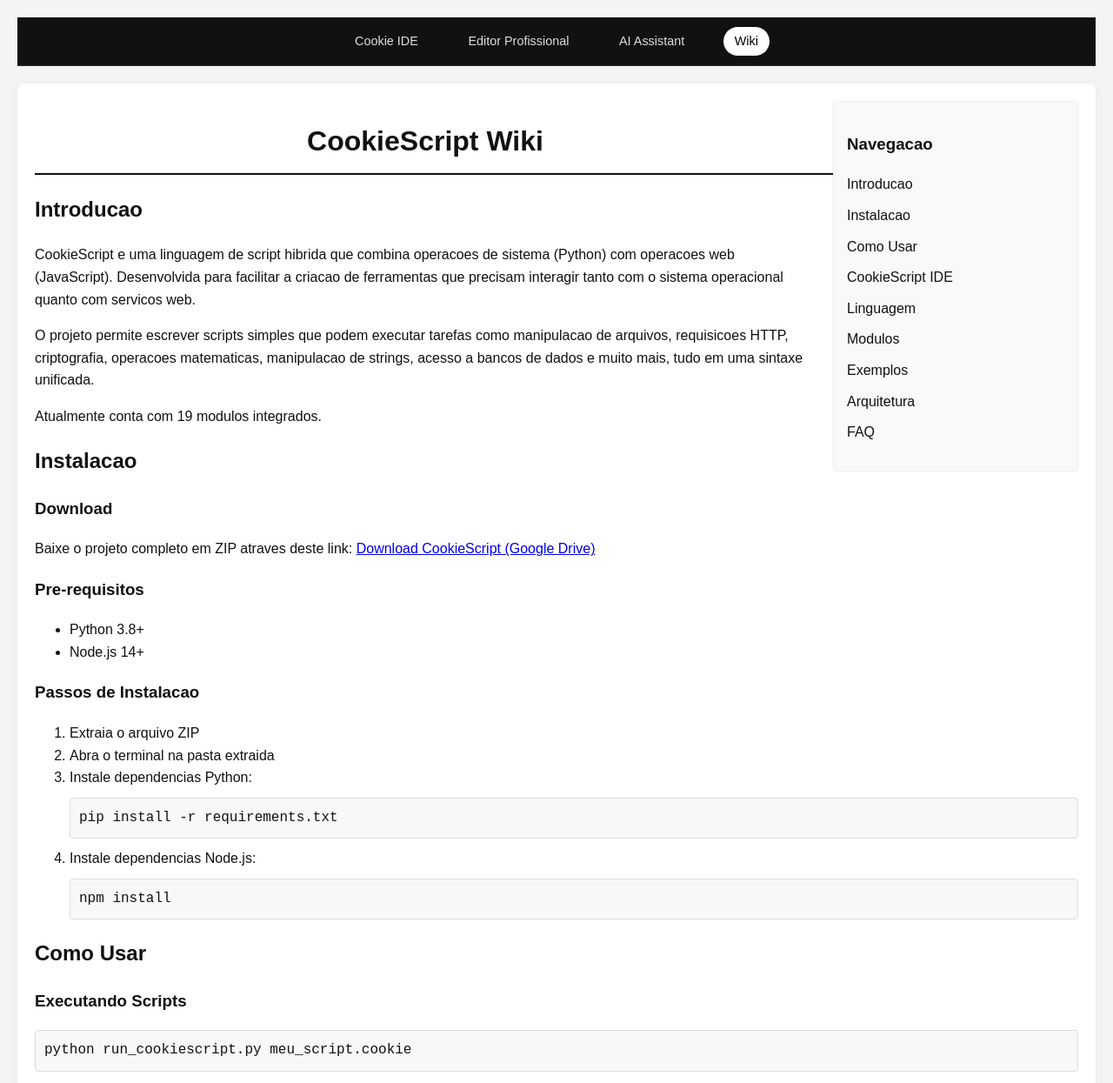
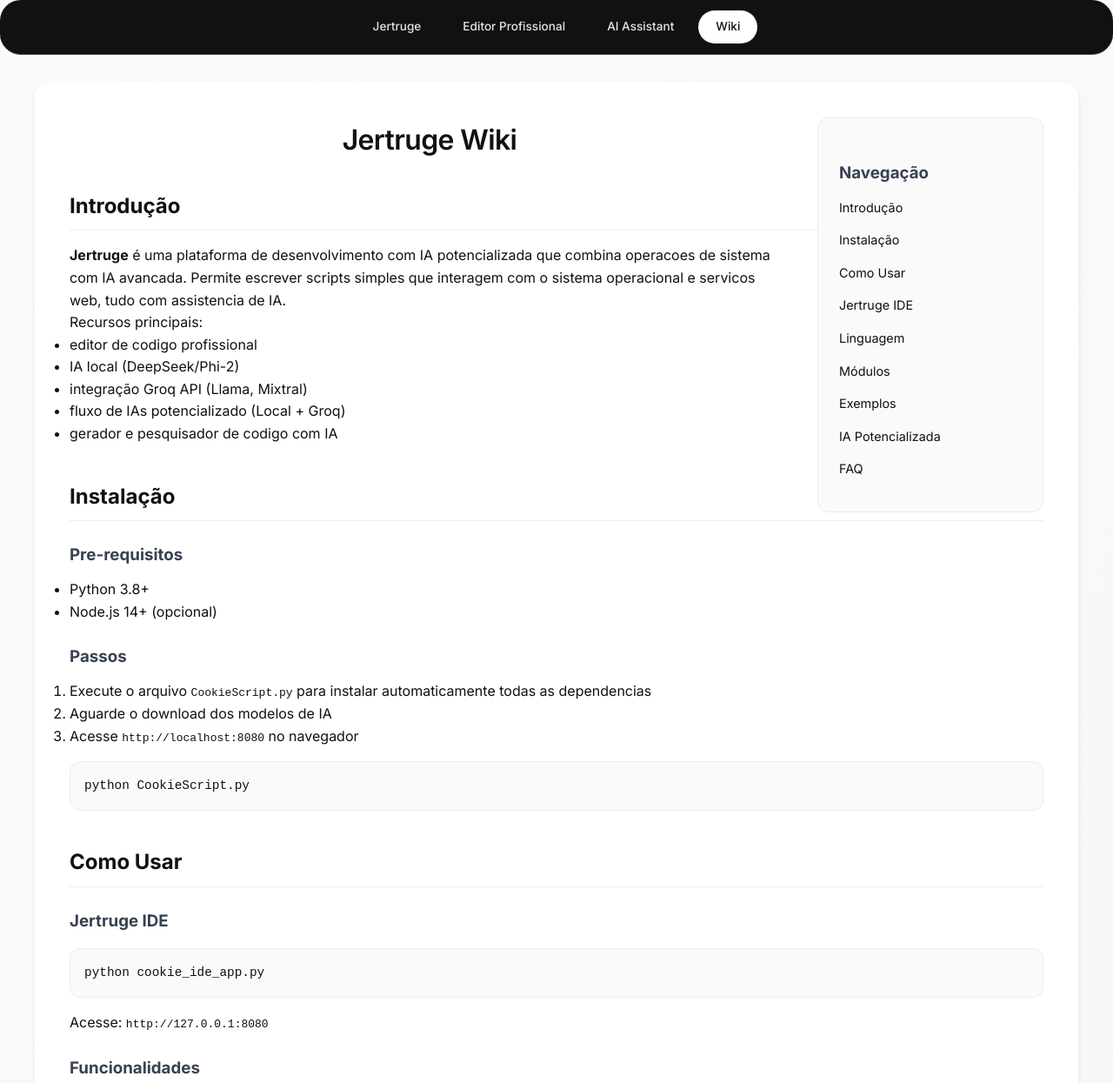
Before and after one commit to danielmcota14-byte/cookiescript, a website: page index2.html in a window 1280 px wide. Shown: the top 1245 px of the page at 87% size. Drawn offline with Linux system fonts and the light colour scheme.

Commit message:
Atualizar o index2.html

```diff
--- a/index2.html
+++ b/index2.html
@@ -3,111 +3,323 @@
 <head>
     <meta charset="UTF-8">
     <meta name="viewport" content="width=device-width, initial-scale=1.0">
-    <title>CookieScript Wiki - Documentacao</title>
+    <title>Jertruge Wiki - Documentação e Guia</title>
+    <link href="https://fonts.googleapis.com/css2?family=Inter:wght@300;400;500;600;700&display=swap" rel="stylesheet">
     <style>
+        :root {
+            --primary: #111;
+            --primary-light: #333;
+            --accent: #0070f3;
+            --accent-dark: #0051a2;
+            --success: #10b981;
+            --gray-50: #fafafa;
+            --gray-100: #f5f5f5;
+            --gray-200: #eeeeee;
+            --gray-300: #e5e5e5;
+            --gray-500: #6b7280;
+            --gray-700: #374151;
+            --shadow-sm: 0 1px 2px rgba(0,0,0,0.05);
+            --shadow-md: 0 4px 6px rgba(0,0,0,0.07);
+            --radius-md: 12px;
+            --radius-lg: 16px;
+        }
+
+        * { margin: 0; padding: 0; box-sizing: border-box; }
         body {
-            font-family: Arial, sans-serif;
+            font-family: 'Inter', system-ui, -apple-system, 'Segoe UI', Roboto, sans-serif;
             line-height: 1.6;
-            margin: 0;
-            padding: 20px;
-            background-color: #f4f4f4;
-            color: #111;
+            background: linear-gradient(135deg, var(--gray-50) 0%, var(--gray-100) 100%);
+            color: var(--primary);
         }
+
         .global-nav {
-            background: #111;
-            border-bottom: 1px solid #333;
-            padding: 0.7rem 2rem;
+            background: var(--primary);
+            border-bottom: 1px solid var(--gray-700);
+            padding: 0.75rem 2rem;
             display: flex;
             justify-content: center;
-            gap: 2rem;
+            gap: 0.5rem;
             flex-wrap: wrap;
             position: sticky;
             top: 0;
             z-index: 1100;
-            margin-bottom: 20px;
+            margin-bottom: 2rem;
+            border-radius: 24px;
         }
+
         .global-nav a {
             text-decoration: none;
-            font-size: 0.9rem;
+            font-size: 0.85rem;
             font-weight: 500;
-            color: #ddd;
-            padding: 0.3rem 0.8rem;
-            border-radius: 30px;
-            transition: all 0.2s;
+            color: var(--gray-300);
+            padding: 0.5rem 1.25rem;
+            border-radius: 9999px;
+            transition: all 0.25s;
         }
-        .global-nav a:hover { background: #333; color: white; }
-        .global-nav a.active { background: white; color: black; }
+
+        .global-nav a:hover {
+            background: var(--gray-700);
+            color: white;
+        }
+
+        .global-nav a.active {
+            background: white;
+            color: var(--primary);
+        }
+
         .container {
             max-width: 1200px;
             margin: 0 auto;
-            background-color: white;
-            padding: 20px;
-            border-radius: 8px;
-            box-shadow: 0 0 10px rgba(0,0,0,0.05);
+            background: white;
+            padding: 2.5rem;
+            border-radius: var(--radius-lg);
+            box-shadow: var(--shadow-md);
         }
-        h1, h2, h3 { color: #111; }
-        h1 { text-align: center; border-bottom: 2px solid #111; padding-bottom: 10px; }
+
+        h1 {
+            color: var(--primary);
+            text-align: center;
+            margin-bottom: 2rem;
+            font-weight: 600;
+            letter-spacing: -0.02em;
+        }
+
+        h2 {
+            color: var(--primary);
+            margin: 2rem 0 1rem;
+            padding-bottom: 0.5rem;
+            border-bottom: 1px solid var(--gray-200);
+        }
+
+        h3 { color: var(--gray-700); margin: 1.5rem 0 0.75rem; }
+
         .code {
-            background-color: #f8f8f8;
-            border: 1px solid #ddd;
-            border-radius: 4px;
-            padding: 10px;
-            margin: 10px 0;
-            font-family: 'Courier New', monospace;
+            background: var(--gray-50);
+            border: 1px solid var(--gray-200);
+            border-radius: var(--radius-md);
+            padding: 1rem;
+            margin: 1rem 0;
+            font-family: 'Fira Code', 'Courier New', monospace;
             overflow-x: auto;
-            color: #111;
+            font-size: 0.9rem;
         }
+
         .sidebar {
             float: right;
-            width: 250px;
-            margin-left: 20px;
-            background-color: #f9f9f9;
-            padding: 15px;
-            border-radius: 4px;
-            border: 1px solid #eee;
+            width: 260px;
+            margin-left: 2rem;
+            background: var(--gray-50);
+            padding: 1.5rem;
+            border-radius: var(--radius-md);
+            border: 1px solid var(--gray-200);
         }
-        .sidebar ul { list-style-type: none; padding: 0; }
-        .sidebar li { margin-bottom: 10px; }
-        .sidebar a { text-decoration: none; color: #111; }
-        .sidebar a:hover { text-decoration: underline; }
+
+        .sidebar ul { list-style: none; padding: 0; }
+        .sidebar li { margin-bottom: 0.75rem; }
+        .sidebar a {
+            text-decoration: none;
+            color: var(--primary);
+            font-size: 0.9rem;
+            transition: color 0.2s;
+        }
+        .sidebar a:hover { color: var(--accent); }
+
         .clear { clear: both; }
-        table { width: 100%; border-collapse: collapse; margin: 20px 0; }
-        th, td { border: 1px solid #ddd; padding: 8px; text-align: left; }
-        th { background-color: #f2f2f2; }
+
+        table {
+            width: 100%;
+            border-collapse: collapse;
+            margin: 1.5rem 0;
+            font-size: 0.9rem;
+        }
+
+        th, td {
+            border: 1px solid var(--gray-200);
+            padding: 0.75rem;
+            text-align: left;
+        }
+
+        th {
+            background: var(--gray-100);
+            font-weight: 600;
+            color: var(--gray-700);
+        }
+
+        tr:hover { background: var(--gray-50); }
+
+        section { margin-bottom: 2.5rem; }
+
+        @media (max-width: 768px) {
+            .sidebar {
+                float: none;
+                width: 100%;
+                margin: 1.5rem 0;
+            }
+            .container { padding: 1.5rem; }
+        }
     </style>
 </head>
 <body>
 <div class="global-nav">
-    <a href="cookie_ide.html">Cookie IDE</a>
+    <a href="cookie_ide.html">Jertruge</a>
     <a href="index.html">Editor Profissional</a>
     <a href="index1.html">AI Assistant</a>
     <a href="index2.html" class="active">Wiki</a>
 </div>
+
 <div class="container">
     <div class="sidebar">
-        <h3>Navegacao</h3>
+        <h3>Navegação</h3>
         <ul>
-            <li><a href="#introducao">Introducao</a></li>
-            <li><a href="#instalacao">Instalacao</a></li>
-            <li><a href="#uso">Como Usar</a></li>
-            <li><a href="#ide">CookieScript IDE</a></li>
+            <li><a href="#introducao">Introdução</a></li>
+            <li><a href="#instalacao">Instalação</a></li>
+            <li><a href="#use">Como Usar</a></li>
+            <li><a href="#ide">Jertruge IDE</a></li>
             <li><a href="#linguagem">Linguagem</a></li>
-            <li><a href="#modulos">Modulos</a></li>
+            <li><a href="#modulos">Módulos</a></li>
             <li><a href="#exemplos">Exemplos</a></li>
-            <li><a href="#arquitetura">Arquitetura</a></li>
+            <li><a href="#ia">IA Potencializada</a></li>
             <li><a href="#faq">FAQ</a></li>
         </ul>
     </div>
-    <h1>CookieScript Wiki</h1>
-    <section id="introducao"><h2>Introducao</h2><p>CookieScript e uma linguagem de script hibrida que combina operacoes de sistema (Python) com operacoes web (JavaScript). Desenvolvida para facilitar a criacao de ferramentas que precisam interagir tanto com o sistema operacional quanto com servicos web.</p><p>O projeto permite escrever scripts simples que podem executar tarefas como manipulacao de arquivos, requisicoes HTTP, criptografia, operacoes matematicas, manipulacao de strings, acesso a bancos de dados e muito mais, tudo em uma sintaxe unificada.</p><p>Atualmente conta com 19 modulos integrados.</p></section>
-    <section id="instalacao"><h2>Instalacao</h2><h3>Download</h3><p>Baixe o projeto completo em ZIP atraves deste link: <a href="https://drive.google.com/drive/folders/14sNNVccjmPLFrFIM3cJZNejRYOaHhBzW?usp=sharing" target="_blank">Download CookieScript (Google Drive)</a></p><h3>Pre-requisitos</h3><ul><li>Python 3.8+</li><li>Node.js 14+</li></ul><h3>Passos de Instalacao</h3><ol><li>Extraia o arquivo ZIP</li><li>Abra o terminal na pasta extraida</li><li>Instale dependencias Python: <div class="code">pip install -r requirements.txt</div></li><li>Instale dependencias Node.js: <div class="code">npm install</div></li></ol></section>
-    <section id="uso"><h2>Como Usar</h2><h3>Executando Scripts</h3><div class="code">python run_cookiescript.py meu_script.cookie</div><p>Ou interativamente:</p><div class="code">python run_cookiescript.py</div><h3>Testando WebSocket</h3><div class="code">python server.py<br># Em outro terminal:<br>node cookiescript.js</div><h3>CookieScript IDE</h3><div class="code">python cookie_ide_app.py</div><p>Abra: http://127.0.0.1:9000/</p></section>
-    <section id="ide"><h2>CookieScript IDE</h2><ul><li>Abrir e salvar arquivos CookieScript</li><li>Explorar arquivos do projeto</li><li>Executar scripts usando o interpretador</li><li>Gerar codigo usando Gemini AI ou templates locais</li><li>Instalar dependencias Python e Node.js</li><li>Verificar o status Git e fazer commits</li></ul></section>
-    <section id="linguagem"><h2>Linguagem CookieScript</h2><h3>Sintaxe Basica</h3><p>Tipos: int, float, str, bool, list, dict.</p><div class="code">numero = 42 + 8<br>texto = "Ola" + " Mundo"</div><h3>Estruturas de Controle</h3><div class="code">if numero > 5 { status = "maior" } else { status = "menor" }<br>for item in lista { soma = math.somar(soma, item) }<br>while contador < 10 { contador = math.somar(contador, 1) }</div><h3>Tratamento de Erros</h3><div class="code">try { resultado = math.dividir(10, 0) } catch { erro = "Divisao por zero: " + error_message }</div></section>
-    <section id="modulos"><h2>Modulos Disponiveis</h2><table><thead><tr><th>Modulo</th><th>Descricao</th></tr></thead><tbody><tr><td>filesystem</td><td>Operacoes com arquivos</td></tr><tr><td>process</td><td>Execucao de processos</td></tr><tr><td>registry</td><td>Manipulacao do registro Windows</td></tr><tr><td>network</td><td>Requisicoes HTTP/WebSocket</td></tr><tr><td>keylogger</td><td>Captura de dados do sistema</td></tr><tr><td>crypto</td><td>Operacoes criptograficas</td></tr><tr><td>python</td><td>Importacao dinamica de modulos Python</td></tr><tr><td>antidebug</td><td>Protecao contra debug/sandbox</td></tr><tr><td>database</td><td>Operacoes com SQLite</td></tr><tr><td>math</td><td>Funcoes matematicas</td></tr><tr><td>time</td><td>Operacoes de data/hora</td></tr><tr><td>string</td><td>Manipulacao de strings</td></tr><tr><td>json</td><td>Parsing/serializacao JSON</td></tr><tr><td>encoding</td><td>Codificacao base64/URL</td></tr><tr><td>xml</td><td>Parsing e manipulacao XML</td></tr><tr><td>logging</td><td>Sistema de logging</td></tr><tr><td>system</td><td>Informacoes do sistema</td></tr><tr><td>html</td><td>Incorporacao de HTML</td></tr><tr><td>webservice</td><td>Servicos web compilaveis</td></tr></tbody></table></section>
-    <section id="exemplos"><h2>Exemplos</h2><div class="code">filesystem.escrever_arquivo(caminho="saida.txt", conteudo="CookieScript executado!")<br>resposta = network.http_request(url="https://httpbin.org/get")<br>hash = crypto.hash_sha256(dados="exemplo")</div></section>
-    <section id="arquitetura"><h2>Arquitetura</h2><ul><li>Interpretador Python</li><li>Cliente JavaScript via WebSocket</li><li>Servidor WebSocket de coordenacao</li><li>Modulos extensiveis</li></ul></section>
-    <section id="faq"><h2>FAQ</h2><h3>O que diferencia CookieScript?</h3><p>Integracao entre sistema operacional e web services.</p><h3>E seguro usar?</h3><p>Depende do uso. Use com responsabilidade.</p><h3>Posso adicionar novos modulos?</h3><p>Sim, crie uma classe Python e registre no CookieScriptVM.</p></section>
+
+    <h1>Jertruge Wiki</h1>
+
+    <section id="introducao">
+        <h2>Introdução</h2>
+        <p><strong>Jertruge</strong> é uma plataforma de desenvolvimento com IA potencializada que combina operacoes de sistema com IA avancada. Permite escrever scripts simples que interagem com o sistema operacional e servicos web, tudo com assistencia de IA.</p>
+        <p>Recursos principais:</p>
+        <ul>
+            <li> editor de codigo profissional</li>
+            <li> IA local (DeepSeek/Phi-2)</li>
+            <li> integração Groq API (Llama, Mixtral)</li>
+            <li> fluxo de IAs potencializado (Local + Groq)</li>
+            <li> gerador e pesquisador de codigo com IA</li>
+        </ul>
+    </section>
+
+    <section id="instalacao">
+        <h2>Instalação</h2>
+        <h3>Pre-requisitos</h3>
+        <ul>
+            <li>Python 3.8+</li>
+            <li>Node.js 14+ (opcional)</li>
+        </ul>
+        <h3>Passos</h3>
+        <ol>
+            <li>Execute o arquivo <code>CookieScript.py</code> para instalar automaticamente todas as dependencias</li>
+            <li>Aguarde o download dos modelos de IA</li>
+            <li>Acesse <code>http://localhost:8080</code> no navegador</li>
+        </ol>
+        <div class="code">python CookieScript.py</div>
+    </section>
+
+    <section id="use">
+        <h2>Como Usar</h2>
+        <h3>Jertruge IDE</h3>
+        <div class="code">python cookie_ide_app.py</div>
+        <p>Acesse: <code>http://127.0.0.1:8080</code></p>
+        <h3>Funcionalidades</h3>
+        <ul>
+            <li><strong>Editor</strong>: Abra, edite e salve arquivos .cookiescript</li>
+            <li><strong>Executar</strong>: Execute codigo Python, JavaScript ou CookieScript</li>
+            <li><strong>IA Assistant</strong>: Pergunte para a IA gerar ou refinar codigo</li>
+            <li><strong>Gerador</strong>: Descreva o que voce quer e a IA gera o codigo</li>
+        </ul>
+    </section>
+
+    <section id="ide">
+        <h2>Jertruge IDE Interface</h2>
+        <ul>
+            <li>Abrir e salvar arquivos CookieScript</li>
+            <li>Explorar arquivos do projeto</li>
+            <li>Executar scripts usando o interpretador</li>
+            <li>Gerar codigo usando IA</li>
+            <li>Verificar status Git</li>
+        </ul>
+    </section>
+
+    <section id="linguagem">
+        <h2>Linguagem JertrugeScript</h2>
+        <h3>Sintaxe Basica</h3>
+        <div class="code">numero = 42 + 8
+texto = "Ola" + " Mundo"</div>
+        <h3>Estruturas de Controle</h3>
+        <div class="code">if numero > 5 {
+    status = "maior"
+} else {
+    status = "menor"
+}
+
+for item in lista {
+    soma = math.somar(soma, item)
+}</div>
+    </section>
+
+    <section id="modulos">
+        <h2>Módulos Disponiveis</h2>
+        <table>
+            <thead>
+                <tr><th>Módulo</th><th>Descrição</th></tr>
+            </thead>
+            <tbody>
+                <tr><td>filesystem</td><td>Operações com arquivos</td></tr>
+                <tr><td>network</td><td>Requisições HTTP/WebSocket</td></tr>
+                <tr><td>crypto</td><td>Operações criptograficas</td></tr>
+                <tr><td>database</td><td>Operações SQLite</td></tr>
+                <tr><td>math</td><td>Funções matematicas</td></tr>
+                <tr><td>time</td><td>Data e hora</td></tr>
+                <tr><td>string</td><td>Manipulação de strings</td></tr>
+                <tr><td>json</td><td>Parsing/serialização JSON</td></tr>
+            </tbody>
+        </table>
+    </section>
+
+    <section id="exemplos">
+        <h2>Exemplos</h2>
+        <h3>Escrever arquivo</h3>
+        <div class="code">filesystem.escrever_arquivo(
+    caminho="saida.txt",
+    conteudo="Hello from Jertruge!"
+)</div>
+        <h3>Requisição HTTP</h3>
+        <div class="code">resposta = network.http_request(
+    url="https://httpbin.org/get",
+    metodo="GET"
+)</div>
+        <h3>Criptografia</h3>
+        <div class="code">hash = crypto.hash_sha256(
+    dados="exemplo"
+)</div>
+    </section>
+
+    <section id="ia">
+        <h2>IA Potencializada</h2>
+        <h3>Fluxo entre IAs</h3>
+        <p>A Jertruge oferece um fluxo unico de potencialização de IAs:</p>
+        <ol>
+            <li><strong>Sua pergunta</strong> é enviada para a IA Local (DeepSeek/Phi-2)</li>
+            <li><strong>Groq API</strong> gera uma resposta baseada no contexto</li>
+            <li><strong>IA Local</strong> refina e melhora a resposta do Groq</li>
+        </ol>
+        <h3>Como usar</h3>
+        <ol>
+            <li>Acesse <strong>index1.html</strong> (AI Assistant)</li>
+            <li>Selecione <strong>"jertruge Potencializada"</strong> no seletor</li>
+            <li>Digite sua pergunta e envie</li>
+        </ol>
+    </section>
+
+    <section id="faq">
+        <h2>FAQ</h2>
+        <h3>O que diferencia Jertruge?</h3>
+        <p>A integracao entre sistema operacional, web services e IA potencializada em um unico fluxo.</p>
+        <h3>A IA Local precisa de GPU?</h3>
+        <p>Não. Funciona via CPU, mas pode usar GPU se disponivel.</p>
+        <h3>Como funciona o fluxo de IAs?</h3>
+        <p>O Groq responde rapidamente, depois a IA Local refina a resposta para maior qualidade.</p>
+    </section>
+
     <div class="clear"></div>
 </div>
 </body>
```
